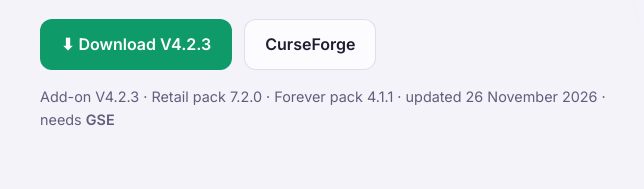
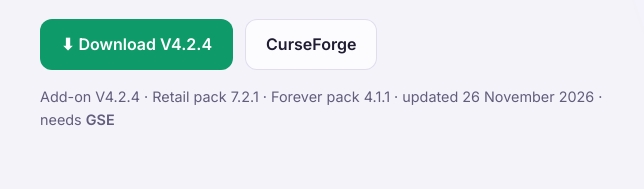
Before and after one commit to Ron1n90c/ron1n-site, a plain HTML site: page public/index.html in a window 1280 px wide. Shown: the part 402-591 px from the top of the page, 86-730 px from the left. Drawn offline with Linux system fonts and the light colour scheme.

Commit message:
Site: Ronin 4.2.4
Co-Authored-By: Claude Opus 5.5 <noreply@anthropic.com>
Claude-Session: https://claude.ai/code/session_01Axf3BxmXskQSewwmgfgH44

```diff
--- a/public/index.html
+++ b/public/index.html
@@ -8,7 +8,7 @@
 <title>Ronin - GSE SUITE · Free WoW GSE Macros</title>
 <script type="application/ld+json">
 {"@context":"https://schema.org","@graph":[
-{"@type":"SoftwareApplication","name":"Ronin - GSE SUITE","alternateName":["Ronin GSE macros","Ronin WoW macros"],"applicationCategory":"GameApplication","operatingSystem":"Windows, macOS","url":"https://ron1n.cc/","downloadUrl":"https://www.curseforge.com/wow/addons/ronin","softwareVersion":"4.2.3","offers":{"@type":"Offer","price":"0","priceCurrency":"USD"},"description":"Free World of Warcraft GSE macros: Tank, DPS and Heal sequences for Retail (Midnight) and WoW: Forever, with Mythic+, Raid, Delve, Beginner and Leveling versions and a one-click installer.","author":{"@type":"Person","name":"Ron1n"}},
+{"@type":"SoftwareApplication","name":"Ronin - GSE SUITE","alternateName":["Ronin GSE macros","Ronin WoW macros"],"applicationCategory":"GameApplication","operatingSystem":"Windows, macOS","url":"https://ron1n.cc/","downloadUrl":"https://www.curseforge.com/wow/addons/ronin","softwareVersion":"4.2.4","offers":{"@type":"Offer","price":"0","priceCurrency":"USD"},"description":"Free World of Warcraft GSE macros: Tank, DPS and Heal sequences for Retail (Midnight) and WoW: Forever, with Mythic+, Raid, Delve, Beginner and Leveling versions and a one-click installer.","author":{"@type":"Person","name":"Ron1n"}},
 {"@type":"FAQPage","mainEntity":[
 {"@type":"Question","name":"What is a GSE macro?","acceptedAnswer":{"@type":"Answer","text":"GSE (GnomeSequencer Enhanced) is a World of Warcraft add-on that plays a sequence of spells on one key, one spell per press. Ronin gives you ready GSE sequences for your class, so you press one key and the rotation follows the priority."}},
 {"@type":"Question","name":"Do the Ronin GSE macros work in Midnight?","acceptedAnswer":{"@type":"Answer","text":"Yes. The Retail pack is made for Midnight (12.x) and checked against the current class guides, with versions for Mythic+, Raid, Delve, Beginner and Leveling."}},
@@ -126,10 +126,10 @@ footer .foot{display:grid;grid-template-columns:1.2fr 1fr;gap:24px}
     <h1>One add-on,<br>two worlds.</h1>
     <p class="lede">Free World of Warcraft <b>GSE macros</b>: Tank, DPS and Heal for <b>Retail</b> and <b>WoW: Forever</b>. All made by Ronin and tested in game. Always free.</p>
     <div class="cta">
-      <a class="btn primary" href="downloads/Ronin.zip" download>⬇ Download V4.2.3</a>
+      <a class="btn primary" href="downloads/Ronin.zip" download>⬇ Download V4.2.4</a>
       <a class="btn" href="https://www.curseforge.com/wow/addons/ronin" target="_blank" rel="noopener">CurseForge</a>
     </div>
-    <p class="ver">Add-on V4.2.3 · Retail pack 7.2.0 · Forever pack 4.1.1 · updated 26 November 2026 · needs <b>GSE</b></p>
+    <p class="ver">Add-on V4.2.4 · Retail pack 7.2.1 · Forever pack 4.1.1 · updated 26 November 2026 · needs <b>GSE</b></p>
   </div>
   <div class="hero-art"><img src="assets/logo.webp" alt="Ronin - GSE SUITE logo, free WoW GSE macros" width="640" height="640" fetchpriority="high"></div>
 </div></header>
```
Also changed, not shown: 1 other file.
